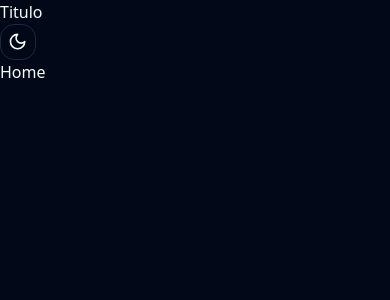
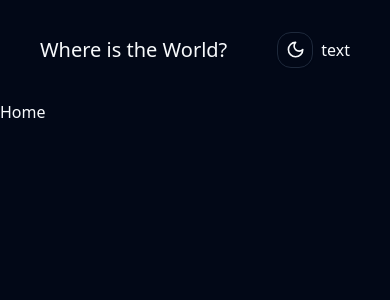
Before and after one commit to Darlan0307/App-Contries, a React (Vite) app: page / in a window 390 px wide. Shown: the top 300 px of the page. Built offline with nearby package versions, Linux system fonts and the light colour scheme.

Commit message:
:iphone:feat: componente header responsivo

```diff
--- /dev/null
+++ b/src/@Types/TypeCoutry.ts
@@ -0,0 +1,272 @@
+export interface TypeContry {
+  name: Name
+  tld: string[]
+  cca2: string
+  ccn3: string
+  cca3: string
+  cioc: string
+  independent: boolean
+  status: string
+  unMember: boolean
+  currencies: Currencies
+  idd: Idd
+  capital: string[]
+  altSpellings: string[]
+  region: string
+  subregion: string
+  languages: Languages
+  translations: Translations
+  latlng: number[]
+  landlocked: boolean
+  borders: string[]
+  area: number
+  demonyms: Demonyms
+  flag: string
+  maps: Maps
+  population: number
+  gini: Gini
+  fifa: string
+  car: Car
+  timezones: string[]
+  continents: string[]
+  flags: Flags
+  coatOfArms: CoatOfArms
+  startOfWeek: string
+  capitalInfo: CapitalInfo
+  postalCode: PostalCode
+}
+
+export interface Name {
+  common: string
+  official: string
+  nativeName: NativeName
+}
+
+export interface NativeName {
+  por: Por
+}
+
+export interface Por {
+  official: string
+  common: string
+}
+
+export interface Currencies {
+  BRL: Brl
+}
+
+export interface Brl {
+  name: string
+  symbol: string
+}
+
+export interface Idd {
+  root: string
+  suffixes: string[]
+}
+
+export interface Languages {
+  por: string
+}
+
+export interface Translations {
+  ara: Ara
+  bre: Bre
+  ces: Ces
+  cym: Cym
+  deu: Deu
+  est: Est
+  fin: Fin
+  fra: Fra
+  hrv: Hrv
+  hun: Hun
+  ita: Ita
+  jpn: Jpn
+  kor: Kor
+  nld: Nld
+  per: Per
+  pol: Pol
+  por: Por2
+  rus: Rus
+  slk: Slk
+  spa: Spa
+  srp: Srp
+  swe: Swe
+  tur: Tur
+  urd: Urd
+  zho: Zho
+}
+
+export interface Ara {
+  official: string
+  common: string
+}
+
+export interface Bre {
+  official: string
+  common: string
+}
+
+export interface Ces {
+  official: string
+  common: string
+}
+
+export interface Cym {
+  official: string
+  common: string
+}
+
+export interface Deu {
+  official: string
+  common: string
+}
+
+export interface Est {
+  official: string
+  common: string
+}
+
+export interface Fin {
+  official: string
+  common: string
+}
+
+export interface Fra {
+  official: string
+  common: string
+}
+
+export interface Hrv {
+  official: string
+  common: string
+}
+
+export interface Hun {
+  official: string
+  common: string
+}
+
+export interface Ita {
+  official: string
+  common: string
+}
+
+export interface Jpn {
+  official: string
+  common: string
+}
+
+export interface Kor {
+  official: string
+  common: string
+}
+
+export interface Nld {
+  official: string
+  common: string
+}
+
+export interface Per {
+  official: string
+  common: string
+}
+
+export interface Pol {
+  official: string
+  common: string
+}
+
+export interface Por2 {
+  official: string
+  common: string
+}
+
+export interface Rus {
+  official: string
+  common: string
+}
+
+export interface Slk {
+  official: string
+  common: string
+}
+
+export interface Spa {
+  official: string
+  common: string
+}
+
+export interface Srp {
+  official: string
+  common: string
+}
+
+export interface Swe {
+  official: string
+  common: string
+}
+
+export interface Tur {
+  official: string
+  common: string
+}
+
+export interface Urd {
+  official: string
+  common: string
+}
+
+export interface Zho {
+  official: string
+  common: string
+}
+
+export interface Demonyms {
+  eng: Eng
+  fra: Fra2
+}
+
+export interface Eng {
+  f: string
+  m: string
+}
+
+export interface Fra2 {
+  f: string
+  m: string
+}
+
+export interface Maps {
+  googleMaps: string
+  openStreetMaps: string
+}
+
+export interface Gini {
+  "2019": number
+}
+
+export interface Car {
+  signs: string[]
+  side: string
+}
+
+export interface Flags {
+  png: string
+  svg: string
+  alt: string
+}
+
+export interface CoatOfArms {
+  png: string
+  svg: string
+}
+
+export interface CapitalInfo {
+  latlng: number[]
+}
+
+export interface PostalCode {
+  format: string
+  regex: string
+}
--- a/src/components/AppHeader/index.tsx
+++ b/src/components/AppHeader/index.tsx
@@ -3,8 +3,8 @@ import ModeToggle from "../ModeToggle"
 
 const AppHeader = () => {
   return (
-    <header>
-      <h1>Titulo</h1>
+    <header className="flex flex-wrap justify-center gap-4 items-center py-8 px-10 min-[380px]:justify-between sm:px-20">
+      <h1 className="text-xl sm:text-3xl" >Where is the World?</h1>
       <ModeToggle/>
     </header>
   )
--- a/src/components/ModeToggle/index.tsx
+++ b/src/components/ModeToggle/index.tsx
@@ -17,11 +17,13 @@ const ModeToggle = () => {
   return (
     <DropdownMenu>
       <DropdownMenuTrigger asChild>
-        <Button variant="outline" size="icon">
-          <Sun className="h-[1.2rem] w-[1.2rem] rotate-0 scale-100 transition-all dark:-rotate-90 dark:scale-0" />
-          <Moon className="absolute h-[1.2rem] w-[1.2rem] rotate-90 scale-0 transition-all dark:rotate-0 dark:scale-100" />
-          <span className="sr-only">Toggle theme</span>
-        </Button>
+        <div className="flex gap-2 items-center cursor-pointer ">
+          <Button variant="outline" size="icon">
+            <Sun className="h-[1.2rem] w-[1.2rem] rotate-0 scale-100 transition-all dark:-rotate-90 dark:scale-0" />
+            <Moon className="absolute h-[1.2rem] w-[1.2rem] rotate-90 scale-0 transition-all dark:rotate-0 dark:scale-100" />
+          </Button>
+          <span className="select-none">text</span>
+        </div>
       </DropdownMenuTrigger>
       <DropdownMenuContent align="end">
         <DropdownMenuItem onClick={() => setTheme("light")}>
```
